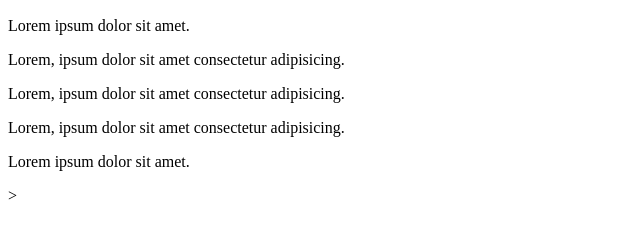
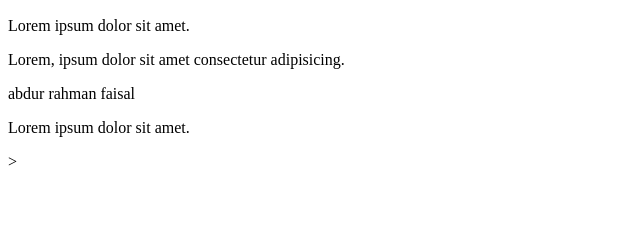
Before and after one commit to arFaisal043/practice-git, a plain HTML site: page index.html in a window 1280 px wide. Shown: the part 110-348 px from the top of the page, without its empty margins (0-640 px from the left). Drawn offline with Linux system fonts and the light colour scheme.

Commit message:
third commit

```diff
--- a/index.html
+++ b/index.html
@@ -11,8 +11,8 @@
 
     <p>Lorem ipsum dolor sit amet.</p>
     <p>Lorem, ipsum dolor sit amet consectetur adipisicing.</p>
-    <p>Lorem, ipsum dolor sit amet consectetur adipisicing.</p>
-    <p>Lorem, ipsum dolor sit amet consectetur adipisicing.</p>
+    <p>abdur rahman faisal</p>
+
 
     <p>Lorem ipsum dolor sit amet.</p>
 >
```
Also changed, not shown: text.txt (added).
